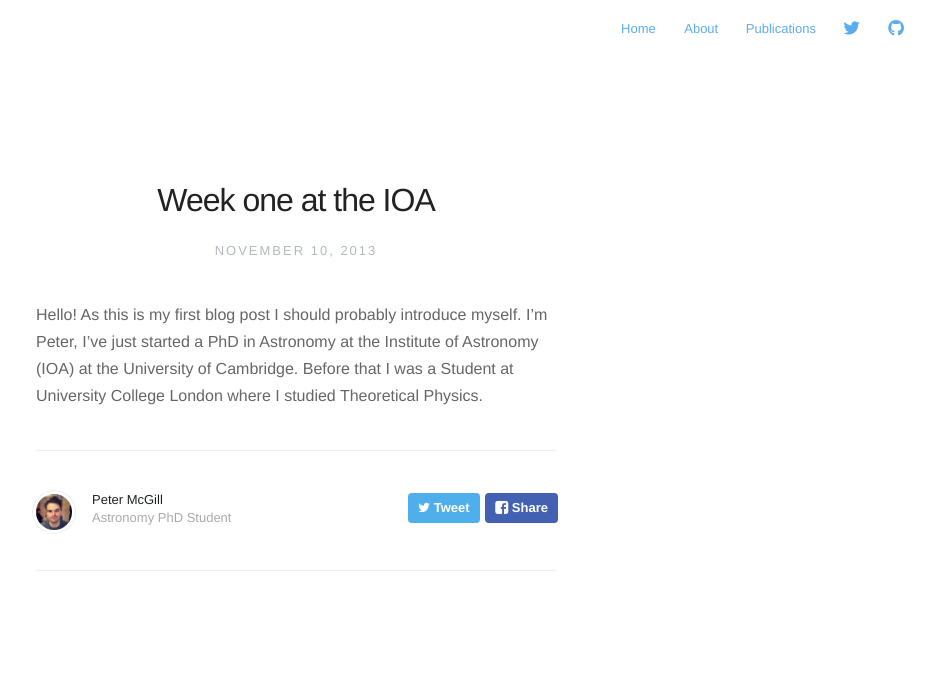
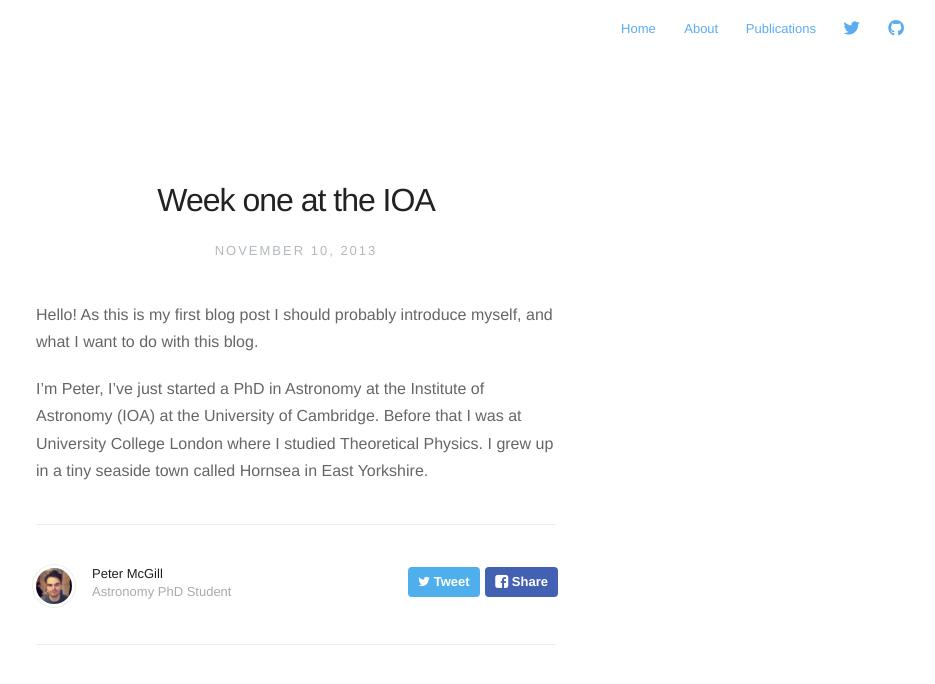
Before and after one commit to astrophpeter/astrophpeter.github.io, a Jekyll site: the page built from _posts/2013-11-10-welcome-to-jekyll.markdown, in a window 1280 px wide. Shown: the top 684 px of the page, without its empty margins (344-1279 px from the left). Built offline with Jekyll 4.4.1, drawn with Linux system fonts in a browser that asks for light colours; nearby versions of some CDN libraries.

Commit message:
blog test

```diff
--- a/_posts/2013-11-10-welcome-to-jekyll.markdown
+++ b/_posts/2013-11-10-welcome-to-jekyll.markdown
@@ -4,7 +4,10 @@ date:   2013-11-10 10:18:00
 description: My first week as a PhD Student
 ---
 
-Hello! As this is my first blog post I should probably introduce myself. I'm Peter,
-I've just started a PhD in Astronomy at the Institute of Astronomy (IOA) at the
-University of Cambridge. Before that I was a Student at University College London
-where I studied Theoretical Physics.
+Hello! As this is my first blog post I should probably introduce myself, and
+what I want to do with this blog.
+
+I'm Peter, I've just started a PhD in Astronomy
+at the Institute of Astronomy (IOA) at the University of Cambridge. Before that
+I was at University College London where I studied Theoretical Physics. I grew
+up in a tiny seaside town called Hornsea in East Yorkshire.
```
